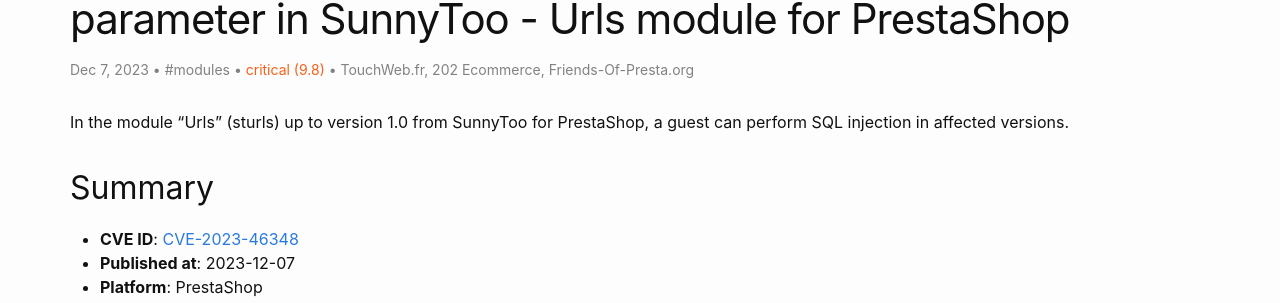
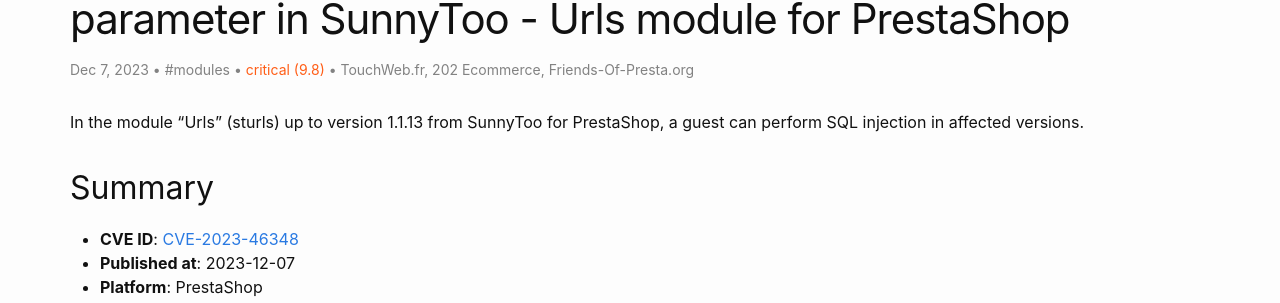
Before and after one commit to friends-of-presta/security-advisories, a Jekyll site: the page built from _posts/2023-12-07-sturls.md, in a window 1280 px wide and 900 px high, scrolled down 365 px. Shown: the part 148-451 px from the top of the window. Built offline with Jekyll 4.4.1, drawn with Linux system fonts in a browser that asks for light colours.

Commit message:
Update 2023-12-07-sturls.md

```diff
--- a/_posts/2023-12-07-sturls.md
+++ b/_posts/2023-12-07-sturls.md
@@ -10,7 +10,7 @@ meta: "CVE,PrestaShop,sturls"
 severity: "critical (9.8)"
 ---
 
-In the module "Urls" (sturls) up to version 1.0 from SunnyToo for PrestaShop, a guest can perform SQL injection in affected versions.
+In the module "Urls" (sturls) up to version 1.1.13 from SunnyToo for PrestaShop, a guest can perform SQL injection in affected versions.
 
 
 ## Summary
```
